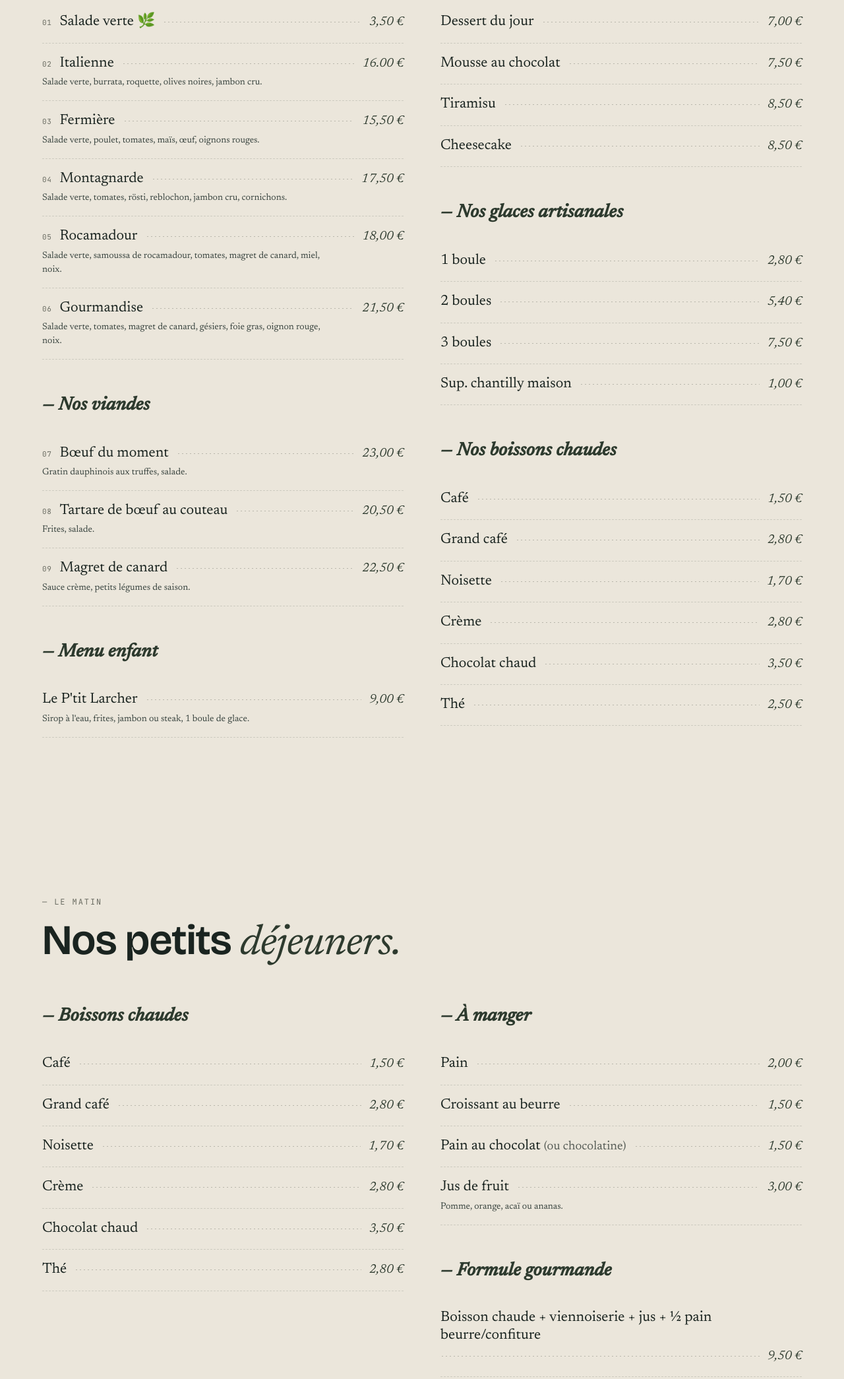
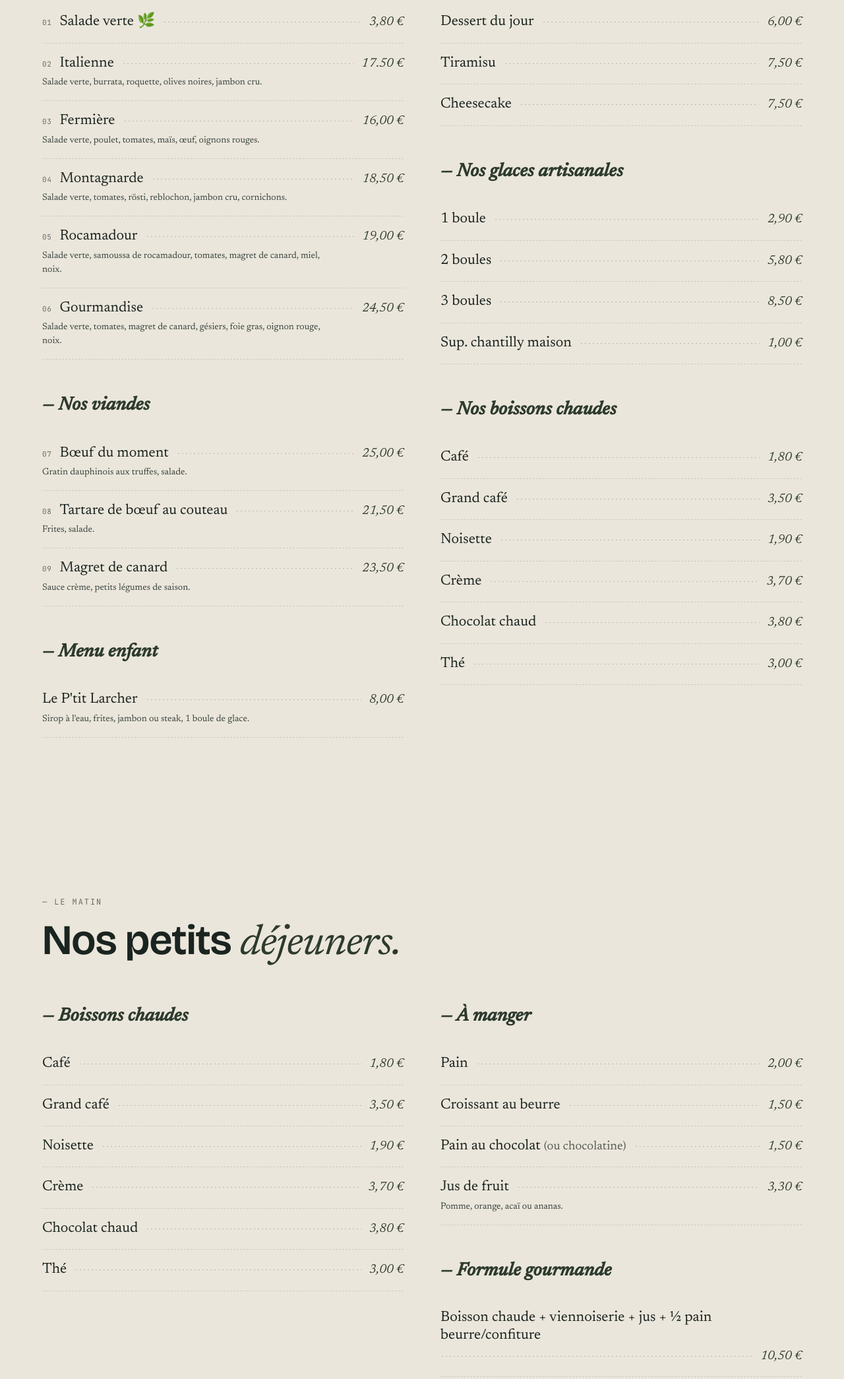
Before and after one commit to daemonshift/escale-de-larcher, a plain HTML site: page restaurant.html in a window 1280 px wide. Shown: the part 1500-3590 px from the top of the page at 66% size. Drawn offline with nearby package versions, Linux system fonts and the light colour scheme; a script that the page names is missing.

Commit message:
Cartes : mise à jour des tarifs pizzeria et restaurant, suppression mousse au chocolat
Co-Authored-By: Claude Sonnet 4.6 <noreply@anthropic.com>

```diff
--- a/restaurant.html
+++ b/restaurant.html
@@ -173,7 +173,7 @@
             <span class="pg-mi-n">01</span>
             <span class="pg-mi-name serif">Salade verte 🌿</span>
             <span class="pg-mi-dots"></span>
-            <span class="pg-mi-price">3,50 €</span>
+            <span class="pg-mi-price">3,80 €</span>
           </div>
         </div>
 
@@ -182,7 +182,7 @@
             <span class="pg-mi-n">02</span>
             <span class="pg-mi-name serif">Italienne</span>
             <span class="pg-mi-dots"></span>
-            <span class="pg-mi-price">16.00 €</span>
+            <span class="pg-mi-price">17.50 €</span>
           </div>
           <div class="pg-mi-bot">
             <p class="pg-mi-desc">Salade verte, burrata, roquette, olives noires, jambon cru.</p>
@@ -194,7 +194,7 @@
             <span class="pg-mi-n">03</span>
             <span class="pg-mi-name serif">Fermière</span>
             <span class="pg-mi-dots"></span>
-            <span class="pg-mi-price">15,50 €</span>
+            <span class="pg-mi-price">16,00 €</span>
           </div>
           <div class="pg-mi-bot">
             <p class="pg-mi-desc">Salade verte, poulet, tomates, maïs, œuf, oignons rouges.</p>
@@ -206,7 +206,7 @@
             <span class="pg-mi-n">04</span>
             <span class="pg-mi-name serif">Montagnarde</span>
             <span class="pg-mi-dots"></span>
-            <span class="pg-mi-price">17,50 €</span>
+            <span class="pg-mi-price">18,50 €</span>
           </div>
           <div class="pg-mi-bot">
             <p class="pg-mi-desc">Salade verte, tomates, rösti, reblochon, jambon cru, cornichons.</p>
@@ -218,7 +218,7 @@
             <span class="pg-mi-n">05</span>
             <span class="pg-mi-name serif">Rocamadour</span>
             <span class="pg-mi-dots"></span>
-            <span class="pg-mi-price">18,00 €</span>
+            <span class="pg-mi-price">19,00 €</span>
           </div>
           <div class="pg-mi-bot">
             <p class="pg-mi-desc">Salade verte, samoussa de rocamadour, tomates, magret de canard, miel, noix.</p>
@@ -230,7 +230,7 @@
             <span class="pg-mi-n">06</span>
             <span class="pg-mi-name serif">Gourmandise</span>
             <span class="pg-mi-dots"></span>
-            <span class="pg-mi-price">21,50 €</span>
+            <span class="pg-mi-price">24,50 €</span>
           </div>
           <div class="pg-mi-bot">
             <p class="pg-mi-desc">Salade verte, tomates, magret de canard, gésiers, foie gras, oignon rouge, noix.</p>
@@ -244,7 +244,7 @@
             <span class="pg-mi-n">07</span>
             <span class="pg-mi-name serif">Bœuf du moment</span>
             <span class="pg-mi-dots"></span>
-            <span class="pg-mi-price">23,00 €</span>
+            <span class="pg-mi-price">25,00 €</span>
           </div>
           <div class="pg-mi-bot">
             <p class="pg-mi-desc">Gratin dauphinois aux truffes, salade.</p>
@@ -256,7 +256,7 @@
             <span class="pg-mi-n">08</span>
             <span class="pg-mi-name serif">Tartare de bœuf au couteau</span>
             <span class="pg-mi-dots"></span>
-            <span class="pg-mi-price">20,50 €</span>
+            <span class="pg-mi-price">21,50 €</span>
           </div>
           <div class="pg-mi-bot">
             <p class="pg-mi-desc">Frites, salade.</p>
@@ -268,7 +268,7 @@
             <span class="pg-mi-n">09</span>
             <span class="pg-mi-name serif">Magret de canard</span>
             <span class="pg-mi-dots"></span>
-            <span class="pg-mi-price">22,50 €</span>
+            <span class="pg-mi-price">23,50 €</span>
           </div>
           <div class="pg-mi-bot">
             <p class="pg-mi-desc">Sauce crème, petits légumes de saison.</p>
@@ -281,7 +281,7 @@
           <div class="pg-mi-top">
             <span class="pg-mi-name serif">Le P'tit Larcher</span>
             <span class="pg-mi-dots"></span>
-            <span class="pg-mi-price">9,00 €</span>
+            <span class="pg-mi-price">8,00 €</span>
           </div>
           <div class="pg-mi-bot">
             <p class="pg-mi-desc">Sirop à l'eau, frites, jambon ou steak, 1 boule de glace.</p>
@@ -297,13 +297,13 @@
           <div class="pg-mi-top">
             <span class="pg-mi-name serif">Dessert du jour</span>
             <span class="pg-mi-dots"></span>
-            <span class="pg-mi-price">7,00 €</span>
+            <span class="pg-mi-price">6,00 €</span>
           </div>
         </div>
 
         <div class="pg-mi">
           <div class="pg-mi-top">
-            <span class="pg-mi-name serif">Mousse au chocolat</span>
+            <span class="pg-mi-name serif">Tiramisu</span>
             <span class="pg-mi-dots"></span>
             <span class="pg-mi-price">7,50 €</span>
           </div>
@@ -311,17 +311,9 @@
 
         <div class="pg-mi">
           <div class="pg-mi-top">
-            <span class="pg-mi-name serif">Tiramisu</span>
-            <span class="pg-mi-dots"></span>
-            <span class="pg-mi-price">8,50 €</span>
-          </div>
-        </div>
-
-        <div class="pg-mi">
-          <div class="pg-mi-top">
             <span class="pg-mi-name serif">Cheesecake</span>
             <span class="pg-mi-dots"></span>
-            <span class="pg-mi-price">8,50 €</span>
+            <span class="pg-mi-price">7,50 €</span>
           </div>
         </div>
 
@@ -331,7 +323,7 @@
           <div class="pg-mi-top">
             <span class="pg-mi-name serif">1 boule</span>
             <span class="pg-mi-dots"></span>
-            <span class="pg-mi-price">2,80 €</span>
+            <span class="pg-mi-price">2,90 €</span>
           </div>
         </div>
 
@@ -339,7 +331,7 @@
           <div class="pg-mi-top">
             <span class="pg-mi-name serif">2 boules</span>
             <span class="pg-mi-dots"></span>
-            <span class="pg-mi-price">5,40 €</span>
+            <span class="pg-mi-price">5,80 €</span>
           </div>
         </div>
 
@@ -347,7 +339,7 @@
           <div class="pg-mi-top">
             <span class="pg-mi-name serif">3 boules</span>
             <span class="pg-mi-dots"></span>
-            <span class="pg-mi-price">7,50 €</span>
+            <span class="pg-mi-price">8,50 €</span>
           </div>
         </div>
 
@@ -365,7 +357,7 @@
           <div class="pg-mi-top">
             <span class="pg-mi-name serif">Café</span>
             <span class="pg-mi-dots"></span>
-            <span class="pg-mi-price">1,50 €</span>
+            <span class="pg-mi-price">1,80 €</span>
           </div>
         </div>
 
@@ -373,7 +365,7 @@
           <div class="pg-mi-top">
             <span class="pg-mi-name serif">Grand café</span>
             <span class="pg-mi-dots"></span>
-            <span class="pg-mi-price">2,80 €</span>
+            <span class="pg-mi-price">3,50 €</span>
           </div>
         </div>
 
@@ -381,7 +373,7 @@
           <div class="pg-mi-top">
             <span class="pg-mi-name serif">Noisette</span>
             <span class="pg-mi-dots"></span>
-            <span class="pg-mi-price">1,70 €</span>
+            <span class="pg-mi-price">1,90 €</span>
           </div>
         </div>
 
@@ -389,7 +381,7 @@
           <div class="pg-mi-top">
             <span class="pg-mi-name serif">Crème</span>
             <span class="pg-mi-dots"></span>
-            <span class="pg-mi-price">2,80 €</span>
+            <span class="pg-mi-price">3,70 €</span>
           </div>
         </div>
 
@@ -397,7 +389,7 @@
           <div class="pg-mi-top">
             <span class="pg-mi-name serif">Chocolat chaud</span>
             <span class="pg-mi-dots"></span>
-            <span class="pg-mi-price">3,50 €</span>
+            <span class="pg-mi-price">3,80 €</span>
           </div>
         </div>
 
@@ -405,7 +397,7 @@
           <div class="pg-mi-top">
             <span class="pg-mi-name serif">Thé</span>
             <span class="pg-mi-dots"></span>
-            <span class="pg-mi-price">2,50 €</span>
+            <span class="pg-mi-price">3,00 €</span>
           </div>
         </div>
       </div>
@@ -428,7 +420,7 @@
           <div class="pg-mi-top">
             <span class="pg-mi-name serif">Café</span>
             <span class="pg-mi-dots"></span>
-            <span class="pg-mi-price">1,50 €</span>
+            <span class="pg-mi-price">1,80 €</span>
           </div>
         </div>
 
@@ -436,7 +428,7 @@
           <div class="pg-mi-top">
             <span class="pg-mi-name serif">Grand café</span>
             <span class="pg-mi-dots"></span>
-            <span class="pg-mi-price">2,80 €</span>
+            <span class="pg-mi-price">3,50 €</span>
           </div>
         </div>
 
@@ -444,7 +436,7 @@
           <div class="pg-mi-top">
             <span class="pg-mi-name serif">Noisette</span>
             <span class="pg-mi-dots"></span>
-            <span class="pg-mi-price">1,70 €</span>
+            <span class="pg-mi-price">1,90 €</span>
           </div>
         </div>
 
@@ -452,7 +444,7 @@
           <div class="pg-mi-top">
             <span class="pg-mi-name serif">Crème</span>
             <span class="pg-mi-dots"></span>
-            <span class="pg-mi-price">2,80 €</span>
+            <span class="pg-mi-price">3,70 €</span>
           </div>
         </div>
 
@@ -460,7 +452,7 @@
           <div class="pg-mi-top">
             <span class="pg-mi-name serif">Chocolat chaud</span>
             <span class="pg-mi-dots"></span>
-            <span class="pg-mi-price">3,50 €</span>
+            <span class="pg-mi-price">3,80 €</span>
           </div>
         </div>
 
@@ -468,7 +460,7 @@
           <div class="pg-mi-top">
             <span class="pg-mi-name serif">Thé</span>
             <span class="pg-mi-dots"></span>
-            <span class="pg-mi-price">2,80 €</span>
+            <span class="pg-mi-price">3,00 €</span>
           </div>
         </div>
       </div>
@@ -504,7 +496,7 @@
           <div class="pg-mi-top">
             <span class="pg-mi-name serif">Jus de fruit</span>
             <span class="pg-mi-dots"></span>
-            <span class="pg-mi-price">3,00 €</span>
+            <span class="pg-mi-price">3,30 €</span>
           </div>
           <div class="pg-mi-bot">
             <p class="pg-mi-desc">Pomme, orange, acaï ou ananas.</p>
@@ -517,7 +509,7 @@
           <div class="pg-mi-top">
             <span class="pg-mi-name serif">Boisson chaude + viennoiserie + jus + ½ pain beurre/confiture</span>
             <span class="pg-mi-dots"></span>
-            <span class="pg-mi-price">9,50 €</span>
+            <span class="pg-mi-price">10,50 €</span>
           </div>
         </div>
       </div>
```
Also changed, not shown: pizzeria.html (+10 -10 lines).
